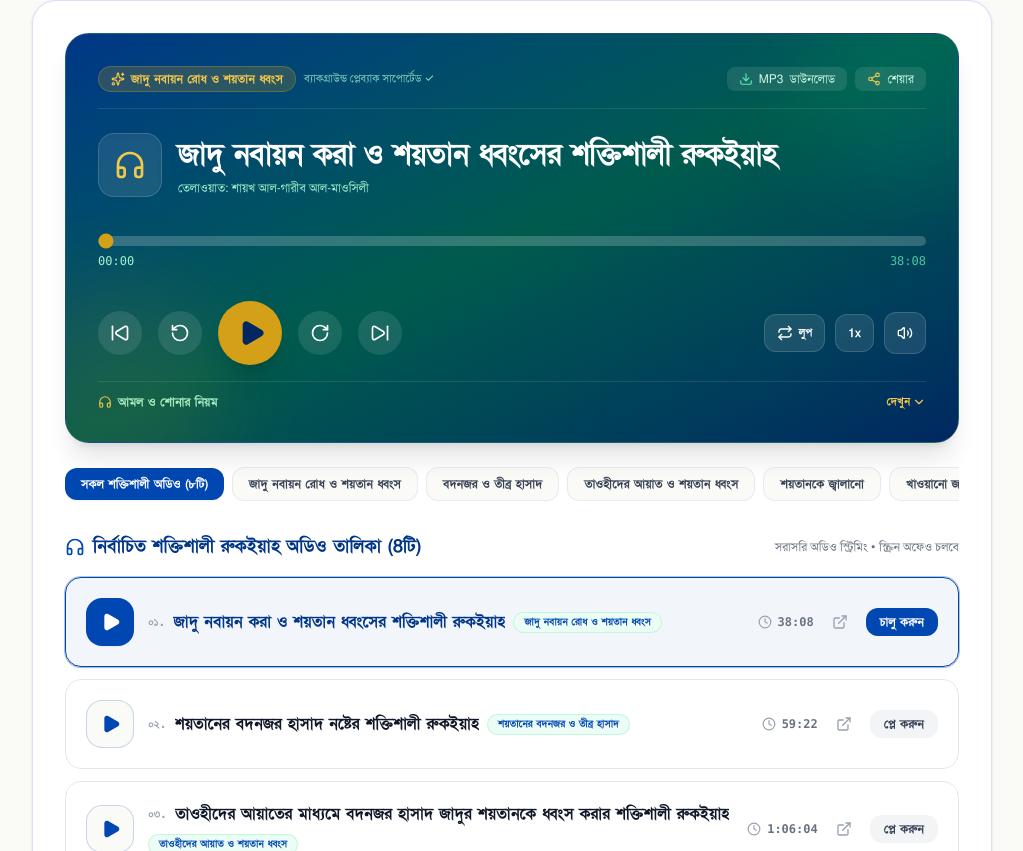
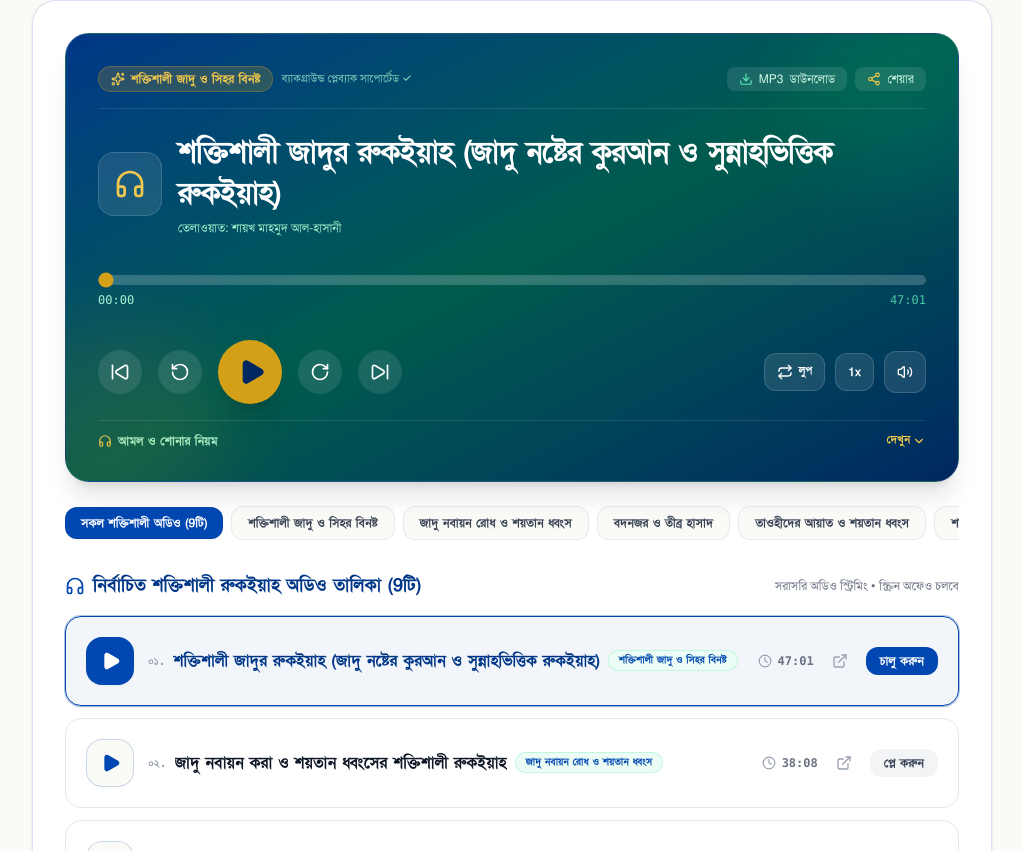
Before and after one commit to robiofficial96-arch/sunnahlife, a Next.js app: page /audio in a window 1280 px wide. Shown: the part 2309-3160 px from the top of the page, without its empty margins (128-1151 px from the left). Built offline with nearby package versions, Linux system fonts and the light colour scheme.

Commit message:
feat(audio): add SunnahLife Care strong sihr ruqyah as 1st audio track in player and playlist

```diff
--- a/src/app/audio/page.tsx
+++ b/src/app/audio/page.tsx
@@ -17,7 +17,7 @@ function YoutubeIcon({ className = "w-4 h-4" }: { className?: string }) {
 
 export const metadata: Metadata = {
   title: "রুকইয়াহ অডিও ও ভিডিও লাইব্রেরি | সুন্নাহলাইফ কেয়ার",
-  description: "শাইখ মাহমুদ হুসাইনীর অফিসিয়াল ইউটিউব রুকইয়াহ ভিডিও এবং ৮টি শক্তিশালী কুরআনী রুকইয়াহ অডিও শুনুন।",
+  description: "শাইখ মাহমুদ হুসাইনীর অফিসিয়াল ইউটিউব রুকইয়াহ ভিডিও এবং ৯টি শক্তিশালী কুরআনী রুকইয়াহ অডিও শুনুন।",
 };
 
 export default function AudioPage() {
@@ -97,7 +97,7 @@ export default function AudioPage() {
             </h2>
           </div>
           <span className="text-xs text-gray-500 font-medium">
-            ৮টি নির্বাচিত অডিও • ফ্রি স্ট্রিমিং
+            ৯টি নির্বাচিত অডিও • ফ্রি স্ট্রিমিং
           </span>
         </div>
 
--- a/src/components/AudioPlayer.tsx
+++ b/src/components/AudioPlayer.tsx
@@ -294,7 +294,8 @@ export default function AudioPlayer() {
   };
 
   const categories = [
-    { id: "all", label: "সকল শক্তিশালী অডিও (৮টি)" },
+    { id: "all", label: `সকল শক্তিশালী অডিও (${RUQYAH_AUDIO_LIST.length}টি)` },
+    { id: "sihr_destroy", label: "শক্তিশালী জাদু ও সিহর বিনষ্ট" },
     { id: "sihr_renewal", label: "জাদু নবায়ন রোধ ও শয়তান ধ্বংস" },
     { id: "evil_eye", label: "বদনজর ও তীব্র হাসাদ" },
     { id: "tawheed", label: "তাওহীদের আয়াত ও শয়তান ধ্বংস" },
@@ -566,7 +567,7 @@ export default function AudioPlayer() {
         <div className="space-y-3">
           {filteredTracks.map((track, idx) => {
             const isCurrent = currentTrack.id === track.id;
-            const bngIndex = ["০১", "০২", "০৩", "০৪", "০৫", "০৬", "০৭", "০৮"][idx] || `০${idx + 1}`;
+            const bngIndex = ["০১", "০২", "০৩", "০৪", "০৫", "০৬", "০৭", "০৮", "০৯", "১০"][idx] || `০${idx + 1}`;
 
             return (
               <div
--- a/src/components/SearchModal.tsx
+++ b/src/components/SearchModal.tsx
@@ -215,7 +215,7 @@ export default function SearchModal({ isOpen, onClose }: Props) {
                   <Headphones className="w-4 h-4 text-[#D4A017] shrink-0" />
                   <div>
                     <div className="text-xs font-bold text-amber-950">রুকইয়াহ অডিও</div>
-                    <div className="text-[10px] text-gray-500">৮টি মূল তিলাওয়াত</div>
+                    <div className="text-[10px] text-gray-500">৯টি মূল তিলাওয়াত</div>
                   </div>
                 </button>
 
--- a/src/data/ruqyahAudio.ts
+++ b/src/data/ruqyahAudio.ts
@@ -3,7 +3,7 @@ export interface RuqyahAudioItem {
   youtubeId: string;
   audioUrl: string;
   title: string;
-  category: "sihr_eaten" | "sihr_renewal" | "jinn_burn" | "evil_eye" | "baqarah" | "tawheed" | "mulk" | "qaf";
+  category: "sihr_destroy" | "sihr_eaten" | "sihr_renewal" | "jinn_burn" | "evil_eye" | "baqarah" | "tawheed" | "mulk" | "qaf";
   categoryLabel: string;
   reciter: string;
   duration: string;
@@ -17,6 +17,20 @@ export interface RuqyahAudioItem {
 const CDN_AUDIO_BASE = "https://raw.githubusercontent.com/robiofficial96-arch/sunnahlife/9968555/public/audio";
 
 export const RUQYAH_AUDIO_LIST: RuqyahAudioItem[] = [
+  {
+    id: "strong-sihr-ruqyah",
+    youtubeId: "nryko31kQpQ",
+    audioUrl: "/audio/strong-sihr.mp3",
+    title: "শক্তিশালী জাদুর রুকইয়াহ (জাদু নষ্টের কুরআন ও সুন্নাহভিত্তিক রুকইয়াহ)",
+    category: "sihr_destroy",
+    categoryLabel: "শক্তিশালী জাদু ও সিহর বিনষ্ট",
+    reciter: "শায়খ মাহমুদ আল-হাসানী",
+    duration: "47:01",
+    durationSeconds: 2821,
+    youtubeUrl: "https://www.youtube.com/watch?v=nryko31kQpQ",
+    description: "জাদু (সিহর), অস্বাভাবিক বাধা, অকারণ শারীরিক-মানসিক অসুস্থতা ও অজানা সমস্যা দূরীকরণে কুরআনের আয়াত ও সহীহ সুন্নাহর দোয়ার সমন্বয়ে প্রস্তুতকৃত তেজোদৃপ্ত রুকইয়াহ।",
+    instructions: "সম্ভব হলে অযু অবস্থায় নিরিবিলি পরিবেশে একাগ্রতার সাথে হেডফোনে শুনুন। আল্লাহর ওপর পূর্ণ তাওয়াক্কুল রাখুন ও শিফার নিয়ত করুন। কোনো অস্বাভাবিক অনুভূতি হলে ভয় না পেয়ে রুকইয়াহ সমাপ্ত করুন।",
+  },
   {
     id: "sihr-renewal-ruqyah",
     youtubeId: "gobLhOl2wXY",
```
Also changed, not shown: 2 other files (tests, documents, lock files or other folders).
